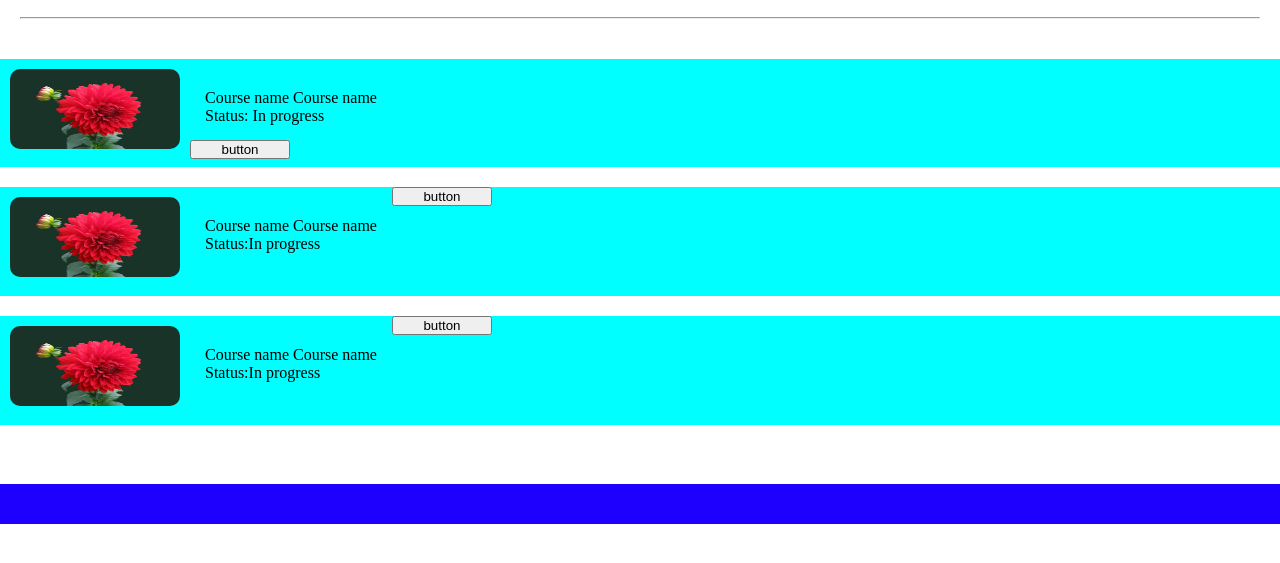
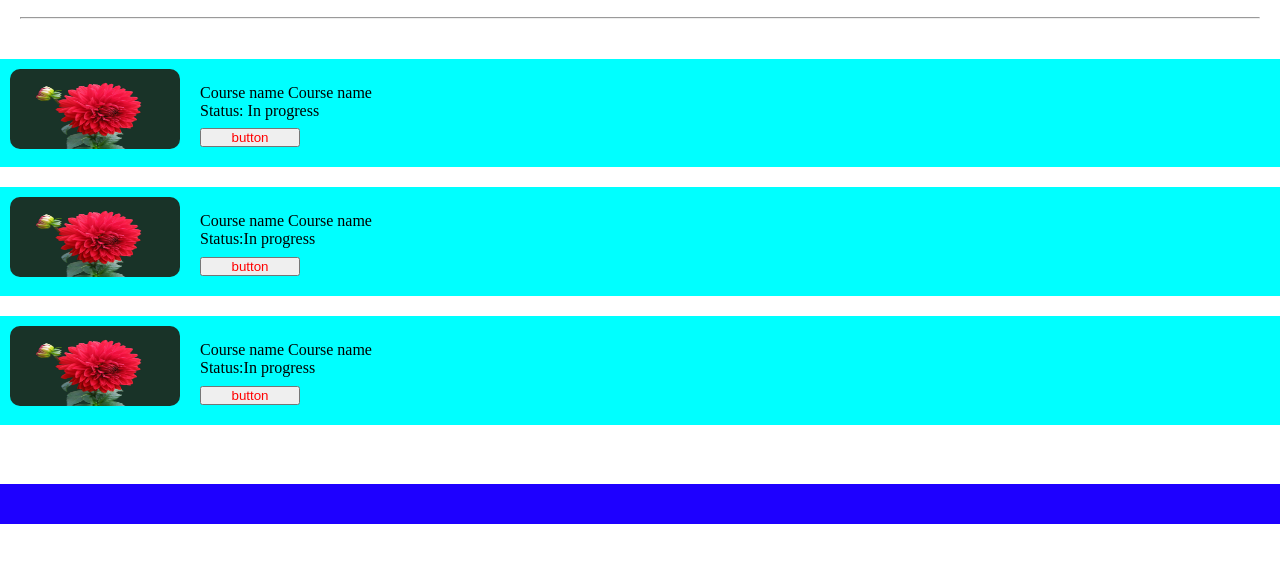
Before and after one commit to Pintu335/reliance_retail, a plain HTML site: page index2.html in a window 1280 px wide. Shown: the part 165-728 px from the top of the page. Drawn offline with Linux system fonts and the light colour scheme.

Commit message:
style2.css

```diff
--- a/style2.css
+++ b/style2.css
@@ -127,6 +127,7 @@
         width: 100%;
         background: cyan;
         overflow:hidden ;
+        position: relative;
       }
       .ar3 {
         display:flex;
@@ -135,6 +136,7 @@
         width: 100%;
         background: cyan;
         overflow: hidden;
+        position: relative;
       }
       .ar4 {
         display: flex;
@@ -143,6 +145,7 @@
         max-width: 100%;
         background: cyan;
         overflow: hidden;
+        position: relative;
       }
 
 
@@ -153,7 +156,9 @@
          background: rgb(30, 0, 255);
       }
       .ar-text{
-        margin: 15px;
+
+        margin: 10px;
+        position: relative;
 
       }
       .ar-text-parent {
@@ -163,6 +168,25 @@
        justify-content: center;
 
        }
+
+
+
+    .ar2 .button button,
+    .ar3 .button button,
+    .ar4 .button button{
+      position: absolute;
+      bottom: 0;
+      width: 100px;
+      bottom: 20px;
+      left:200px;
+      color: red;
+    }
+
+
+
+
+
+
 
 
 
```
